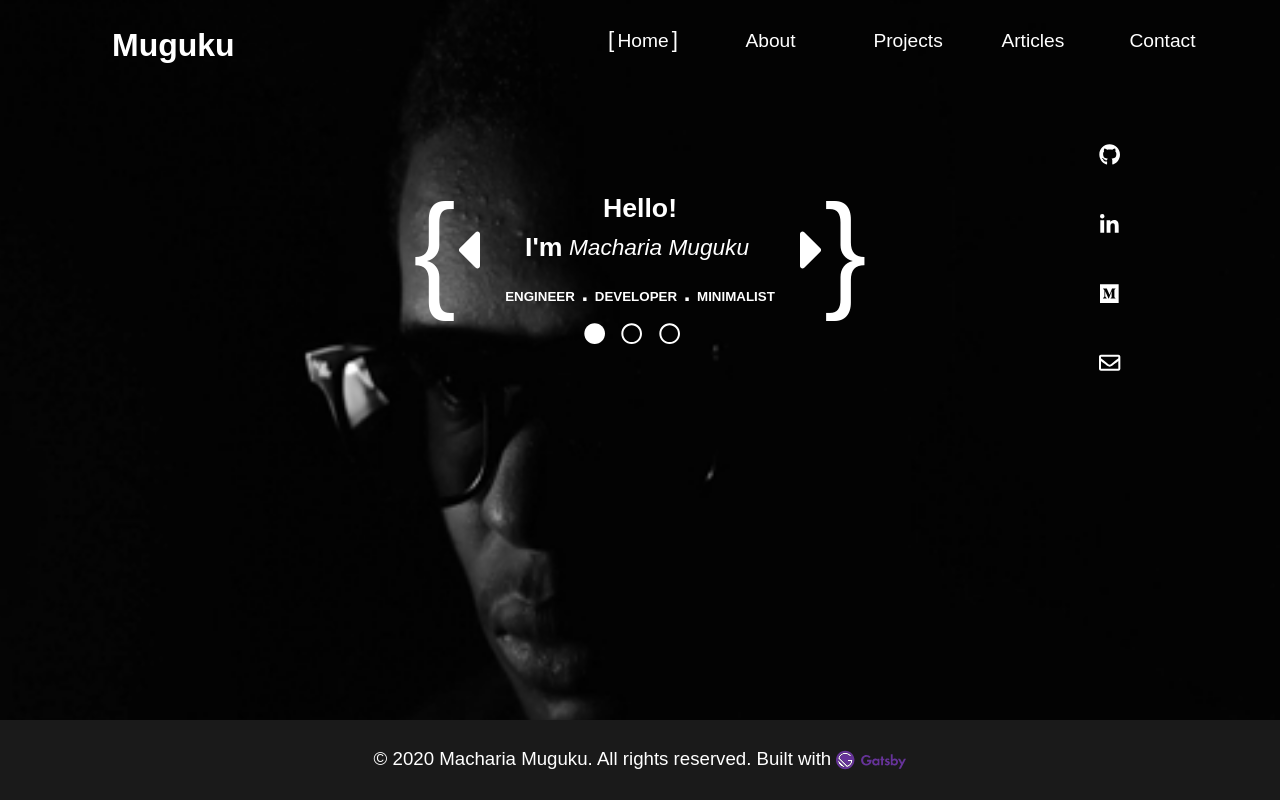
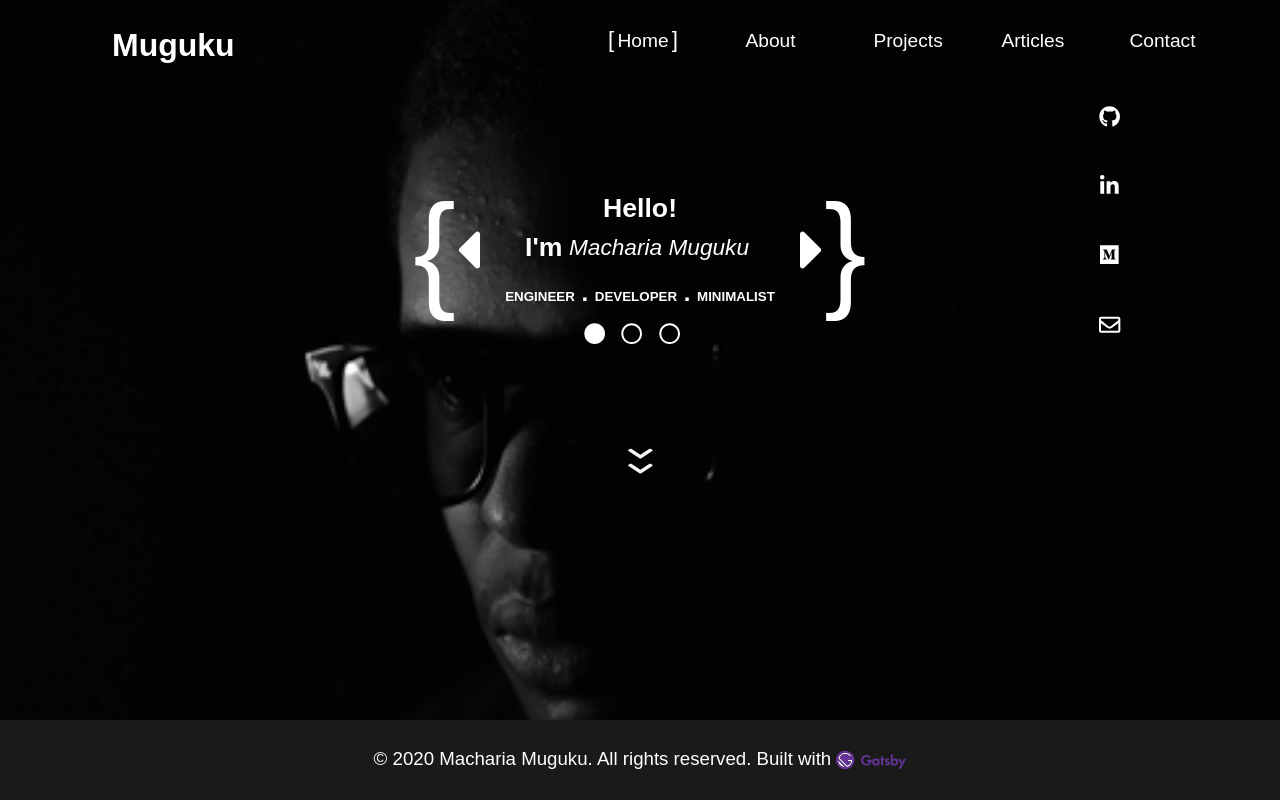
Before and after one commit to machariamuguku/machariamuguku.github.io, a Gatsby site: page / in a window 1280 px wide. Built offline with nearby package versions, Linux system fonts and the light colour scheme; Gatsby itself is replaced by a stand-in of ours.

Commit message:
add chevron to next component

```diff
--- a/src/components/landingPageLayout.js
+++ b/src/components/landingPageLayout.js
@@ -4,12 +4,42 @@ import styles from "./landingPageLayout.module.css";
 import HomeAboutContact from "./homeAboutContact";
 import { SocialLinks } from "./socialLinks";
 
+// react font awesome
+import { FontAwesomeIcon } from "@fortawesome/react-fontawesome";
+import { faChevronDown } from "@fortawesome/free-solid-svg-icons";
+
 export const LandingPageLayout = () => {
   return (
-    <div className={styles.container}>
-      <HomeAboutContact />
-      <div className={styles.socialLinks}>
-        <SocialLinks />
+    <div className={styles.verticalContainer}>
+      <div className={styles.container}>
+        <HomeAboutContact />
+        <div className={styles.socialLinks}>
+          <SocialLinks />
+        </div>
+      </div>
+      <div
+        className={styles.caretDown}
+        onClick={() => {
+          console.log("go down implementation here");
+        }}
+        onKeyDown={(e) => {
+          if (e.keyCode === 13) {
+            console.log("go down implementation here");
+          }
+        }}
+        role="button"
+        tabIndex="0"
+      >
+        <FontAwesomeIcon
+          icon={faChevronDown}
+          size="sm"
+          className={styles.goingDown}
+        />
+        <FontAwesomeIcon
+          icon={faChevronDown}
+          size="sm"
+          className={styles.goingDown}
+        />
       </div>
     </div>
   );
--- a/src/components/landingPageLayout.module.css
+++ b/src/components/landingPageLayout.module.css
@@ -1,12 +1,49 @@
 .container {
   display: flex;
   flex-wrap: wrap;
-  flex-direction: row;
-  justify-content: space-evenly;
+  flex-direction: column;
+  align-items: center;
+  justify-content: center;
+}
+.verticalContainer {
+  display: flex;
+  flex-direction: column;
+  align-items: center;
 }
 .socialLinks {
   position: absolute;
   right: 10rem;
+}
+.caretDown {
+  margin-top: 2rem;
+  padding: 3rem;
+  cursor: pointer;
+  display: flex;
+  flex-direction: column;
+  -webkit-animation: blink 1400ms ease-in-out infinite;
+  -moz-animation: blink 1400ms ease-in-out infinite;
+  -ms-animation: blink 1400ms ease-in-out infinite;
+  -o-animation: blink 1400ms ease-in-out infinite;
+  animation: blink 1400ms ease-in-out infinite;
+}
+.goingDown {
+  font-size: 1.2rem;
+  transform: scaleX(1.5);
+}
+.caretDown > .goingDown:last-child {
+  margin-top: -0.3rem;
+}
+@keyframes blink {
+  from {
+    color: transparent;
+  }
+  to {
+    color: transparent;
+    padding-top: 5rem;
+  }
+  50% {
+    color: white;
+  }
 }
 /* Tablets and anything smaller */
 @media screen and (max-width: 48rem) {
@@ -14,4 +51,7 @@
     position: relative;
     right: auto;
   }
+  .goingDown {
+    font-size: 1.4rem;
+  }
 }
```
